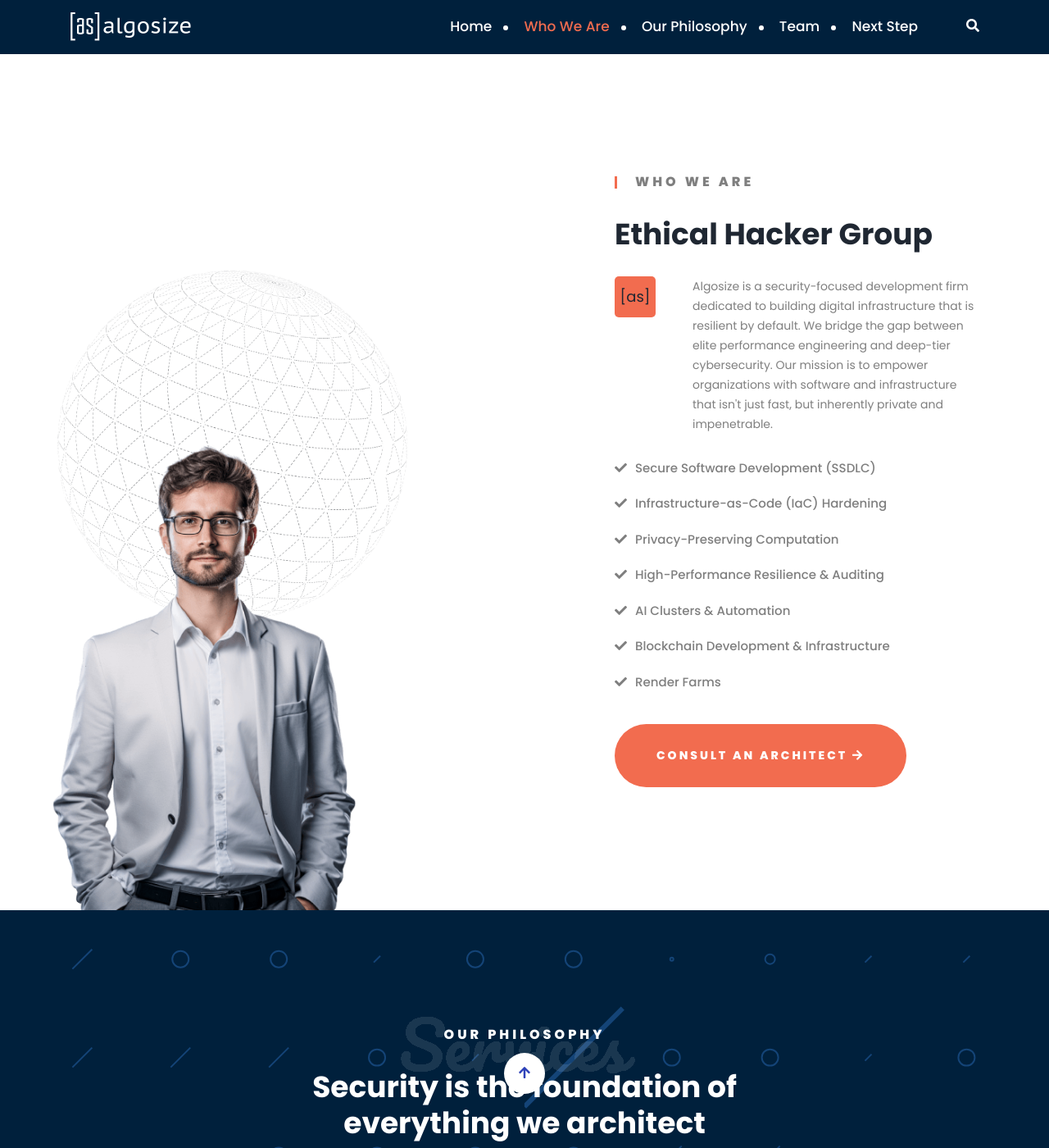
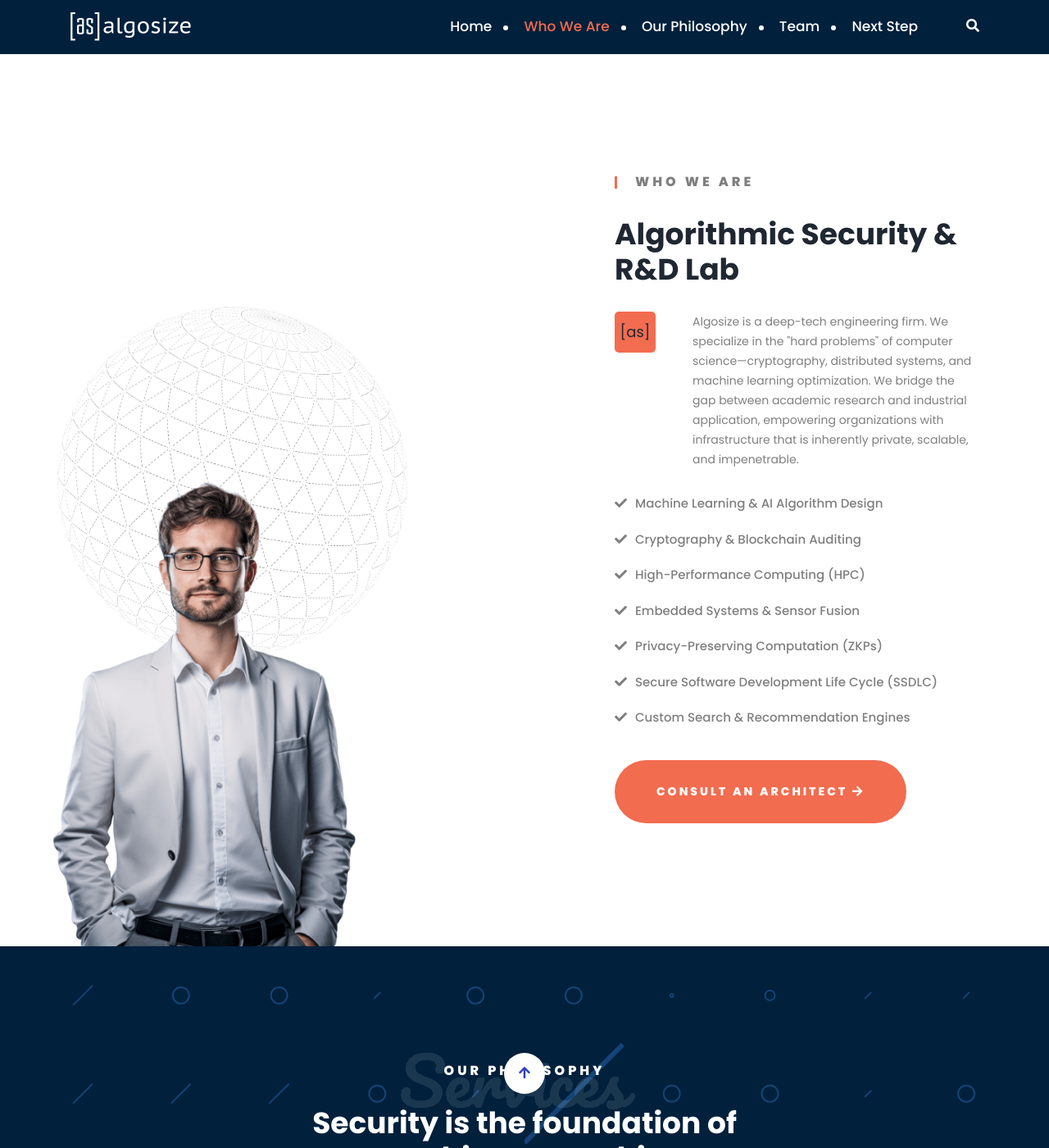
Before and after one commit to AlgoSize/website, a Jekyll site: the page built from index.html, in a window 1280 px wide and 1400 px high, scrolled down 1445 px. Shown: the whole window at 82% size. Built offline with Jekyll 4.4.1, drawn with Linux system fonts in a browser that asks for light colours; some of the changed text lies outside the part shown.

Commit message:
Update settings.yml

```diff
--- a/_data/settings.yml
+++ b/_data/settings.yml
@@ -10,11 +10,11 @@ blogs_settings:
     link: "/blog/"
 
 videos_settings:
-  title: Elite Engineering
-  description: We are not just coders; we are architects of resilience. Our team is composed of world-class engineers specializing in high-compute infrastructure—from scaling AI clusters and render farms to securing blockchain protocols. We don't just find vulnerabilities; we build systems that eliminate them by design.
+  title: Engineering at the Edge
+  description: We operate where standard software fails. From training Large Language Models (LLMs) on custom clusters to auditing smart contracts for nine-figure DeFi protocols, Algosize bridges the gap between theoretical mathematics and production-grade infrastructure. We don't just write code; we architect resilience.
   youtube_link: "#"
   button:
-    name: "See Our Expertise"
+    name: "View Technical Demos"
     link: "#"
 
 services_settings:
@@ -22,38 +22,38 @@ services_settings:
   description: Security is the foundation of everything we architect
 
 projects_settings:
-  title: Hacker Group
-  description: Achivement Journey
+  title: Operational Metrics
+  description: Engineering Impact
   button:
-    name: "get started "
+    name: "View Case Studies"
     link: "#"
   counter:
-    - icon: '<i class="fas fa-rocket"></i>'
-      name: "Bounties Won"
-      count: 12
-    - icon: '<i class="fas fa-life-ring"></i>'
-      name: "Hackathons"
-      count: 5
-    - icon: '<i class="fas fa-universal-access"></i>'
-      name: "Hackers"
-      count: 4
+    - icon: '<i class="fas fa-microchip"></i>'
+      name: "Algorithms Optimized"
+      count: 150
+    - icon: '<i class="fas fa-shield-alt"></i>'
+      name: "Vulnerabilities Patched"
+      count: 500
+    - icon: '<i class="fas fa-network-wired"></i>'
+      name: "Clusters Deployed"
+      count: 35
 
 portfolios_settings:
-  title: About Us
-  description: Premier Algorithm Development Firm For Your Project
+  title: Selected Works
+  description: Solving "Impossible" Computational Problems
   button:
-    name: "View more"
+    name: "View Architecture"
     link: "#"
   button2:
-    name: "Let’s Talk"
+    name: "Discuss Your Project"
     link: "#"
 
 cta_settings:
-  title: Have Any Creative Project
-  description: We denounce with righteous indignation and dislike men who are so beguiled and demoralized by the charms of pleasure
+  title: Facing a Computational Bottleneck?
+  description: Whether you need to reduce AI inference latency, secure a blockchain protocol, or optimize a logistics network, our engineers are ready to audit and architect the solution.
   image: /assets/images/cta-text.png
   button:
-    name: "meet with us"
+    name: "Initiate Consultation"
     link: "#"
 
 textimonials_settings:
@@ -66,70 +66,71 @@ textimonials_settings:
 
 abouts_settings:
   title: Who we are
-  description: Ethical Hacker Group
+  description: Algorithmic Security & R&D Lab
   image: "/assets/images/about-us/1.png"
   image2: "/assets/images/about-us/2.png"
   text: <h1 style="font-size:18px; ">[as]</h1>
-  text2: Algosize is a security-focused development firm dedicated to building digital infrastructure that is resilient by default. We bridge the gap between elite performance engineering and deep-tier cybersecurity. Our mission is to empower organizations with software and infrastructure that isn't just fast, but inherently private and impenetrable.
+  text2: Algosize is a deep-tech engineering firm. We specialize in the "hard problems" of computer science—cryptography, distributed systems, and machine learning optimization. We bridge the gap between academic research and industrial application, empowering organizations with infrastructure that is inherently private, scalable, and impenetrable.
   list:
-    - item: Secure Software Development (SSDLC)
+    - item: Machine Learning & AI Algorithm Design
+      link: "https://algosize.com/services/ai-algorithms"
+    - item: Cryptography & Blockchain Auditing
+      link: "https://algosize.com/services/auditing"
+    - item: High-Performance Computing (HPC)
+      link: "https://algosize.com/services/hpc"
+    - item: Embedded Systems & Sensor Fusion
+      link: "https://algosize.com/services/embedded"
+    - item: Privacy-Preserving Computation (ZKPs)
+      link: "https://algosize.com/services/privacy"
+    - item: Secure Software Development Life Cycle (SSDLC)
       link: "https://algosize.com/services/ssdlc"
-    - item: Infrastructure-as-Code (IaC) Hardening
-      link: "https://algosize.com/services/iac"
-    - item: Privacy-Preserving Computation
-      link: "https://algosize.com/services/privacy"
-    - item: High-Performance Resilience & Auditing
-      link: "https://algosize.com/services/high-performance"
-    - item: AI Clusters & Automation
-      link: "https://algosize.com/services/ai-clusters"
-    - item: Blockchain Development & Infrastructure
-      link: "https://algosize.com/services/blockchain"
-    - item: Render Farms
-      link: "https://algosize.com/services/render"
+    - item: Custom Search & Recommendation Engines
+      link: "https://algosize.com/services/recsys"
   button:
     name: "CONSULT AN ARCHITECT"
     link: "#contact"
 
 pricings_settings:
-  title: our pricing
-  description: Popular Pricing Plan For Creative Project
+  title: Engagement Models
+  description: Flexible Structures for R&D and Engineering
   button:
-    name: make plan
+    name: Request Quote
     link: "#"
   list:
-    - name: '01 <span>basic</span>'
+    - name: '01 <span>The Audit</span>'
       image: "/assets/images/price-icon.png"
-      text: '<span>$45.99/month</span>'
+      text: '<span>Fixed Scope</span>'
       listitem:
-        - item: Web Design (UX/UI)
-        - item: Software Development
-        - item: Fashion Design (Arts)
-        - item: Web Development (php)
+        - item: Algorithm Performance Review
+        - item: Security Vulnerability Assessment
+        - item: Codebase Architecture Audit
+        - item: Optimization Roadmap
       lowerlistitem:
-        - item: Game Design & DV
-        - item: Computer Hardware
-    - name: '02 <span>smart</span>'
+        - item: Detailed Technical Report
+        - item: "Duration: 2-4 Weeks"
+    - name: '02 <span>The Build</span>'
       image: "/assets/images/price-icon.png"
-      text: '<span>$65.99/month</span>'
+      text: '<span>Sprint / Milestone</span>'
       listitem:
-        - item: Web Design (UX/UI)
-        - item: Software Development
-        - item: Fashion Design (Arts)
-        - item: Web Development (php)
+        - item: Custom AI Model Development
+        - item: Secure Protocol Implementation
+        - item: Embedded Systems Engineering
+        - item: Full-Stack MVP Development
       lowerlistitem:
-        - item: Game Design & DV
-        - item: Computer Hardware
-    - name: '03 <span>Premium</span>'
+        - item: Production-Ready Code
+        - item: IP Handover
+    - name: '03 <span>The Scale</span>'
       image: "/assets/images/price-icon.png"
-      text: '<span>$103.99/month</span>'
+      text: '<span>Retainer</span>'
       listitem:
-        - item: Web Design (UX/UI)
-        - item: Software Development
-        - item: Fashion Design (Arts)
-        - item: Web Development (php)
+        - item: Dedicated Engineering Team
+        - item: Continuous CI/CD & Security Ops
+        - item: Infrastructure Management
+        - item: 24/7 Incident Response
       lowerlistitem:
-        - item: Game Design & DV
-        - item: Computer Hardware
+        - item: Long-term R&D Partnership
+        - item: Enterprise SLA
+
 404_settings:
   title: 404
   description: The page you are lookng for cannot be found
```
